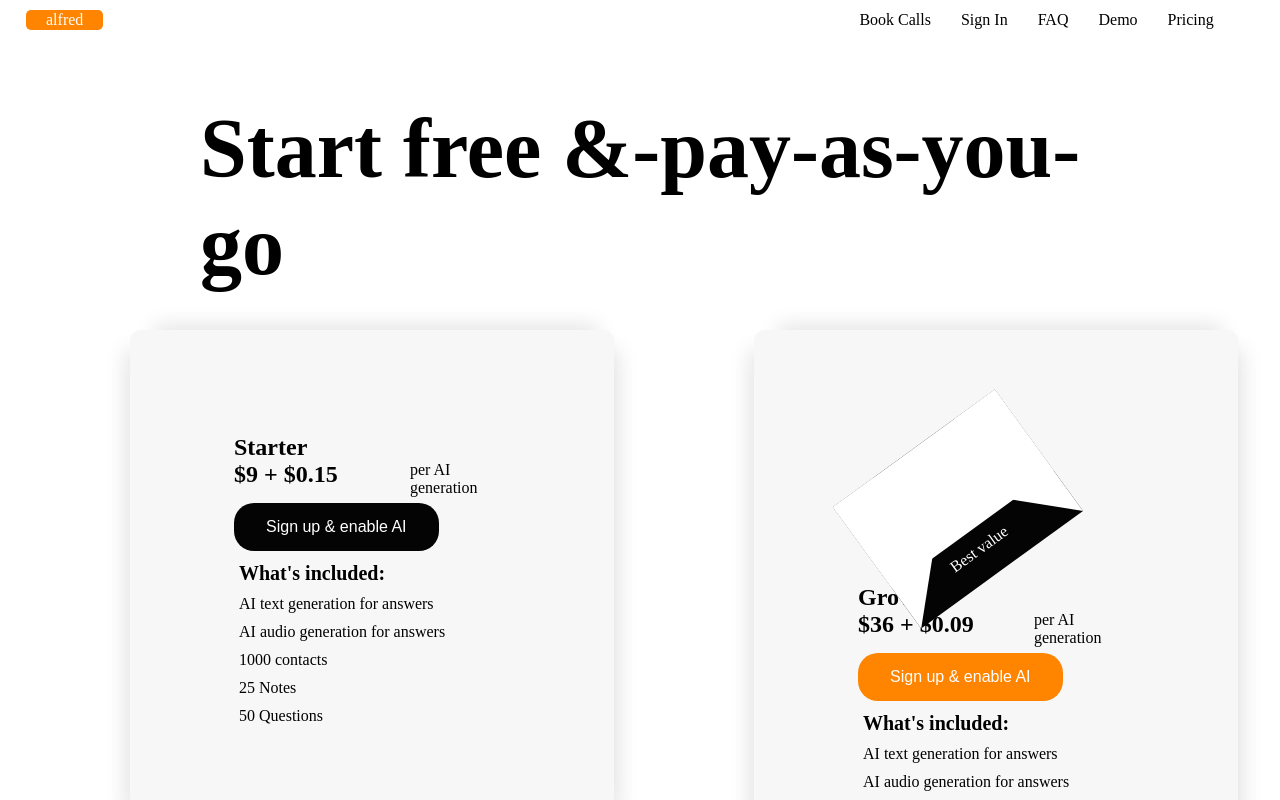
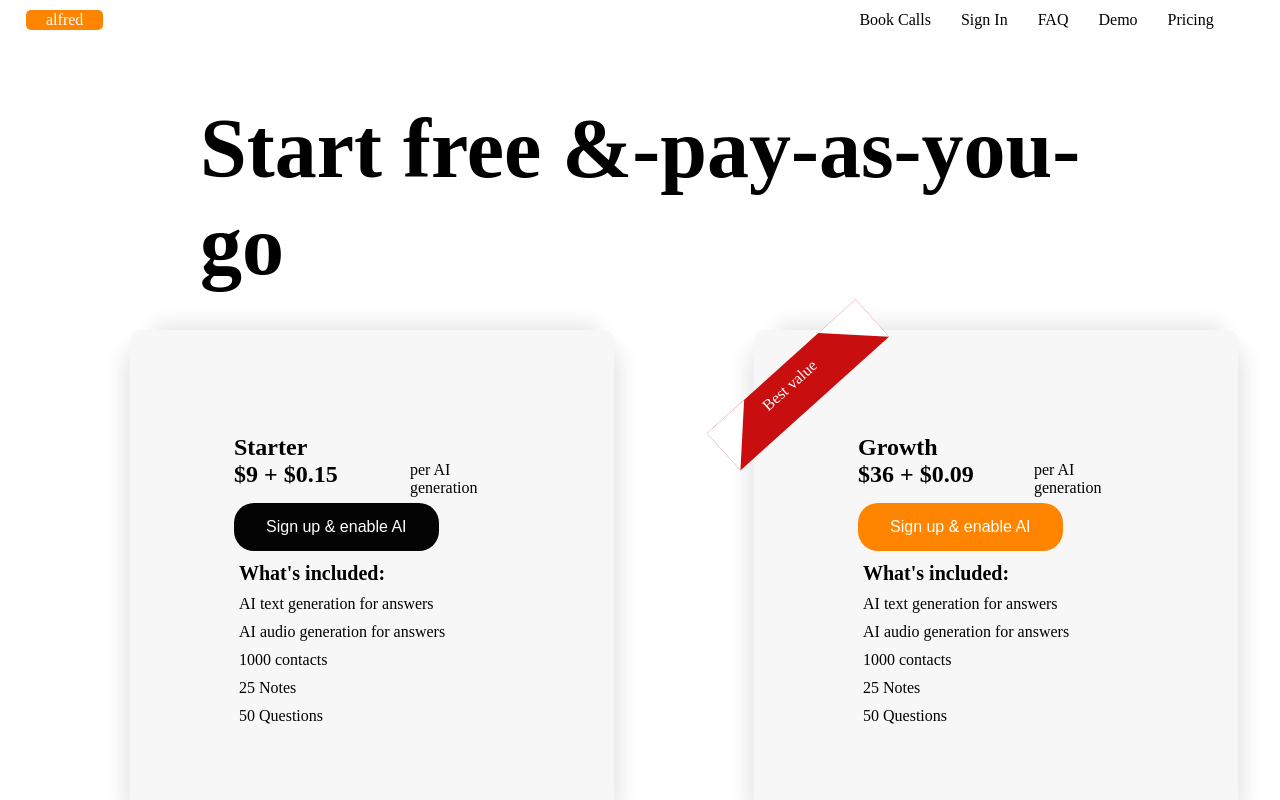
Before and after one commit to Jegedeglory/alfred, a React (Create React App) app: page / in a window 1280 px wide. Shown: the top 800 px of the page. Built offline with nearby package versions, Linux system fonts and the light colour scheme.

Commit message:
new added

```diff
--- a/src/components/Header/Header.css
+++ b/src/components/Header/Header.css
@@ -99,20 +99,25 @@ p {
 
 .trapezoid {
     color: #fff;
-    background: #040404;
+
+    background: #c80e0e;
     border-bottom: 50px solid transparent;
-    border-top: 100px solid ;
-    border-left: 50px solid ;
+    border-left: 50px solid;
     border-right: 50px solid;
     width: 100px;
     height: 0px;
-    display: flex;
+    /* display: flex; */
     /* line-height: 30px; */
     text-align: center;
-    transform: rotate(-36deg);
+    transform: rotate(-42deg);
     line-height: 20px;
+    position: absolute;
+    top: 60px;
+    right: 370px;
 }
 
 .trapezoid__content {
     padding: 10px;
+    display: flex;
+    position: ;
 }
```
